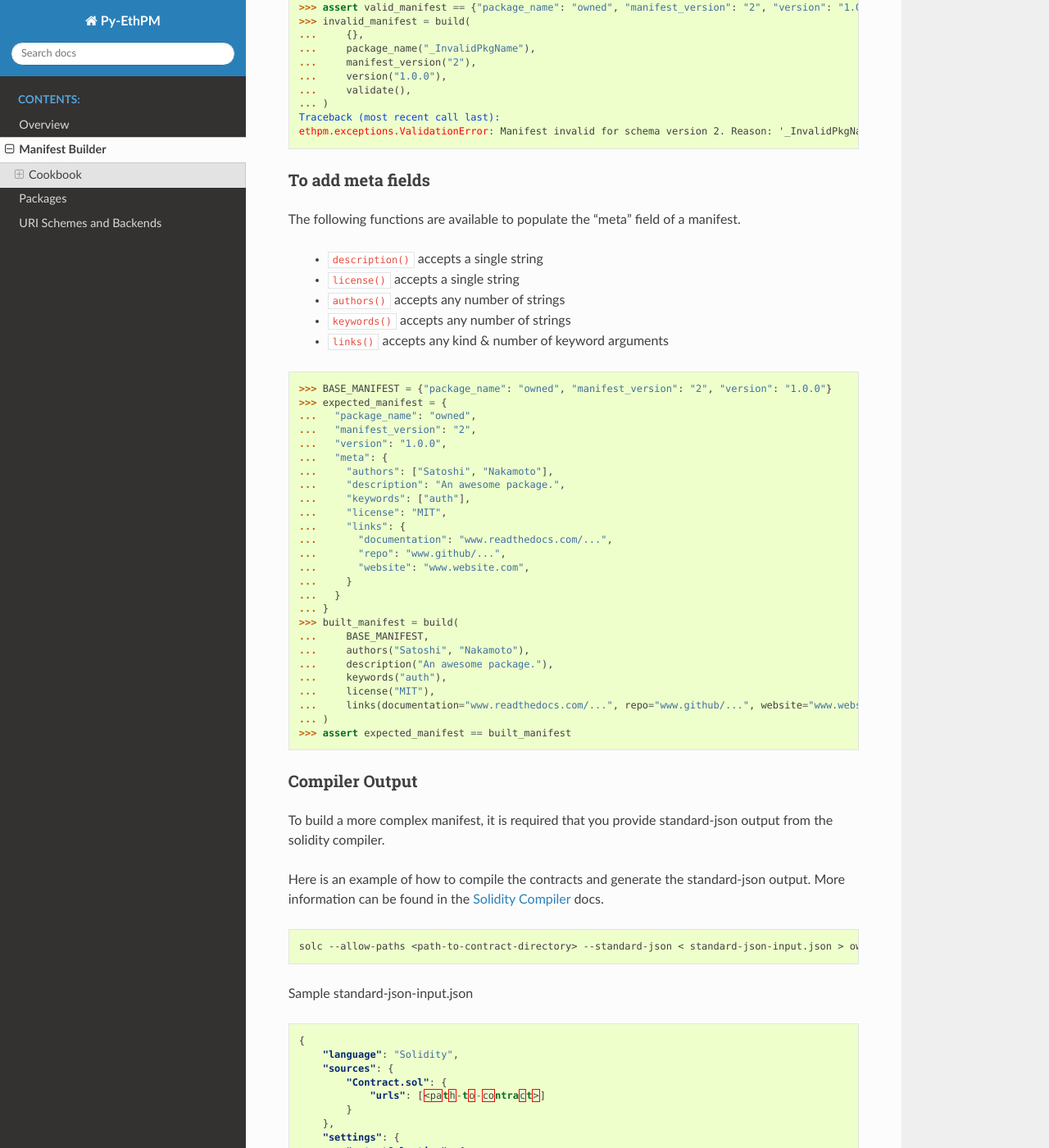
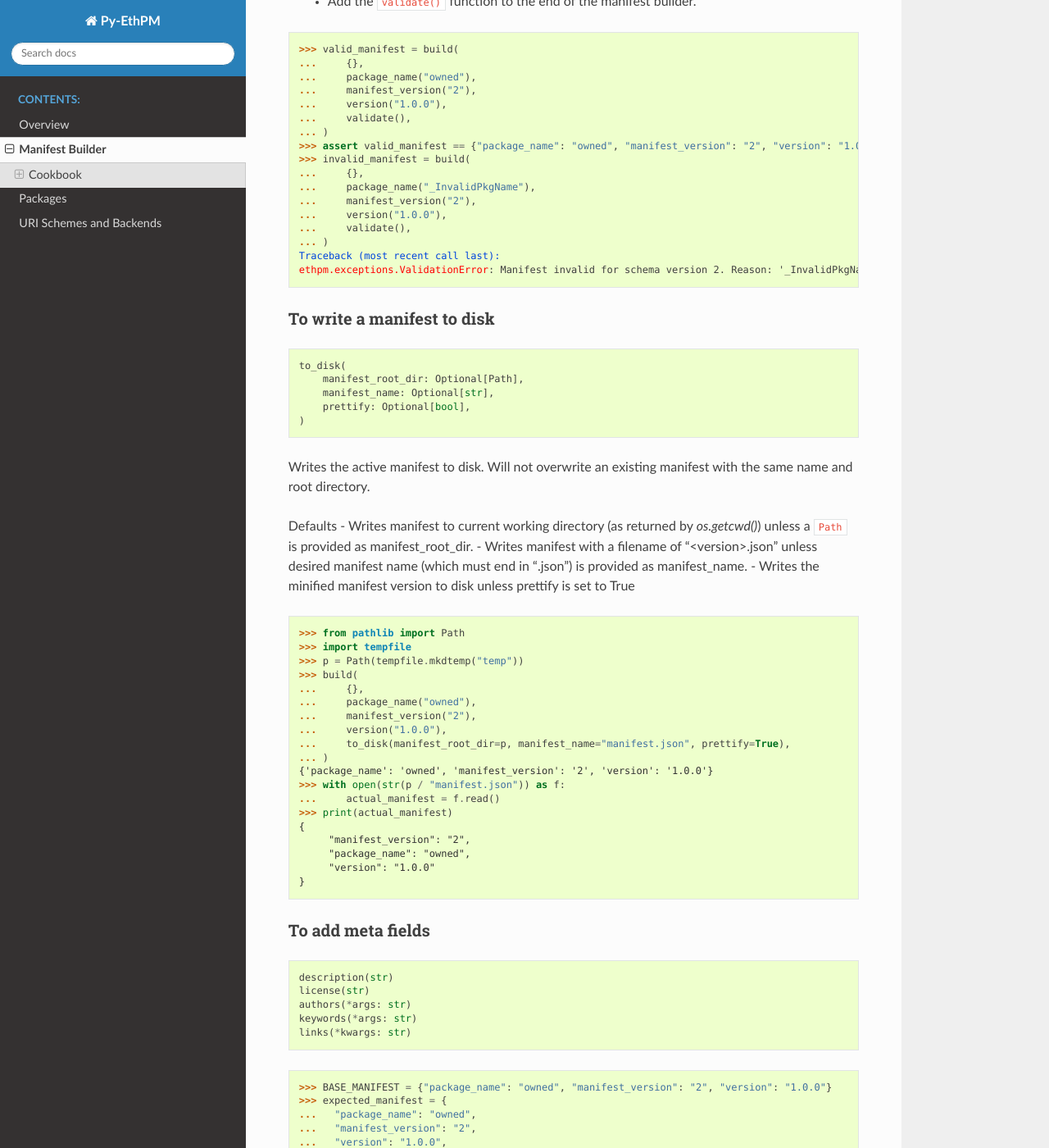
Before and after one commit to ethpm/py-ethpm, a Sphinx documentation site: the page built from docs/builder.rst, in a window 1280 px wide and 1400 px high, scrolled down 1666 px. Shown: the whole window at 82% size. Built offline with Sphinx 7.4.7 and the Read the Docs theme 2.0.0, drawn with Linux system fonts in a browser that asks for light colours; some of the changed text lies outside the part shown.

Commit message:
Write builder to_disk function

```diff
--- a/docs/builder.rst
+++ b/docs/builder.rst
@@ -10,10 +10,15 @@ Cookbook
 To create a simple manifest
 ~~~~~~~~~~~~~~~~~~~~~~~~~~~
 
-For all manifests, the following fields are *required*.
-    - ``package_name``      (i.e. "owned")
-    - ``version``           (i.e. "1.0.0")
-    - ``manifest_version``  (i.e. "2")
+For all manifests, the following ingredients are *required*.
+
+.. code:: python
+
+   {}
+   package_name(str)
+   version(str)
+   manifest_version(str)
+
 
 The builder (i.e. ``build()``) expects a dict as the first argument. This dict can be empty, or populated if you want to extend an existing manifest.
 
@@ -45,6 +50,10 @@ The builder (i.e. ``build()``) expects a dict as the first argument. This dict c
 To return a ``Package``
 ~~~~~~~~~~~~~~~~~~~~~~~
 
+.. code:: python
+
+   return_package(w3: Web3)
+
 By default, the manifest builder returns a dict representing the manifest. To return a ``Package`` instance (instantiated with the generated manifest) from the builder, add the ``return_package()`` builder function with a valid ``web3`` instance to the end of the builder.
 
 .. doctest::
@@ -63,9 +72,12 @@ By default, the manifest builder returns a dict representing the manifest. To re
    >>> assert isinstance(built_package, Package)
 
 
+To validate a manifest
+~~~~~~~~~~~~~~~~~~~~~~
 
-To validate the built manifest
-~~~~~~~~~~~~~~~~~~~~~~~~~~~~~~
+.. code:: python
+
+   validate()
 
 By default, the manifest builder does *not* perform any validation that the generated fields are correctly formatted. There are two ways to validate that the built manifest conforms to the EthPM V2 Specification.
     - Return a Package, which automatically runs validation.
@@ -92,16 +104,57 @@ By default, the manifest builder does *not* perform any validation that the gene
    ethpm.exceptions.ValidationError: Manifest invalid for schema version 2. Reason: '_InvalidPkgName' does not match '^[a-z][-a-z0-9]{0,255}$'
 
 
+To write a manifest to disk
+~~~~~~~~~~~~~~~~~~~~~~~~~~~
+
+.. code:: python
+
+   to_disk(
+       manifest_root_dir: Optional[Path],
+       manifest_name: Optional[str],
+       prettify: Optional[bool],
+   )
+
+
+Writes the active manifest to disk. Will not overwrite an existing manifest with the same name and root directory.
+
+Defaults
+- Writes manifest to current working directory (as returned by `os.getcwd()`) unless a ``Path`` is provided as manifest_root_dir.
+- Writes manifest with a filename of "<version>.json" unless desired manifest name (which must end in ".json") is provided as manifest_name.
+- Writes the minified manifest version to disk unless prettify is set to True
+
+.. doctest::
+
+   >>> from pathlib import Path
+   >>> import tempfile
+   >>> p = Path(tempfile.mkdtemp("temp"))
+   >>> build(
+   ...     {},
+   ...     package_name("owned"),
+   ...     manifest_version("2"),
+   ...     version("1.0.0"),
+   ...     to_disk(manifest_root_dir=p, manifest_name="manifest.json", prettify=True),
+   ... )
+   {'package_name': 'owned', 'manifest_version': '2', 'version': '1.0.0'}
+   >>> with open(str(p / "manifest.json")) as f:
+   ...     actual_manifest = f.read()
+   >>> print(actual_manifest)
+   {
+        "manifest_version": "2",
+        "package_name": "owned",
+        "version": "1.0.0"
+   }
+
 To add meta fields
 ~~~~~~~~~~~~~~~~~~
 
-The following functions are available to populate the "meta" field of a manifest.
+.. code:: python
 
-    - ``description()`` accepts a single string
-    - ``license()``     accepts a single string
-    - ``authors()``     accepts any number of strings
-    - ``keywords()``    accepts any number of strings
-    - ``links()``       accepts any kind & number of keyword arguments
+   description(str)
+   license(str)
+   authors(*args: str)
+   keywords(*args: str)
+   links(*kwargs: str)
 
 .. doctest::
 
@@ -171,6 +224,20 @@ The ``compiler_output`` as used in the following examples is the entire value of
 To add a source
 ~~~~~~~~~~~~~~~
 
+.. code:: python
+
+   inline_source(
+       contract_name: str,
+       compiler_output: Dict[str, Any],
+       package_root_dir: Optional[Path]
+   )
+   pin_source(
+       contract_name: str,
+       compiler_output: Dict[str, Any],
+       ipfs_backend: BaseIPFSBackend,
+       package_root_dir: Optional[Path]
+   )
+
 There are two ways to include a contract source in your manifest.
 
 Both strategies require that either . . .
@@ -233,6 +300,20 @@ To include the source as a content-addressed URI, ``Py-EthPM`` can pin your sour
 
 To add a contract type
 ~~~~~~~~~~~~~~~~~~~~~~
+
+.. code:: python
+
+   contract_type(
+       contract_name: str,
+       compiler_output: Dict[str, Any],
+       alias: Optional[str],
+       abi: Optional[bool],
+       compiler: Optional[bool],
+       contract_type: Optional[bool],
+       deployment_bytecode: Optional[bool],
+       natspec: Optional[bool],
+       runtime_bytecode: Optional[bool]
+   )
 
 The default behavior of the manifest builder's ``contract_type()`` function is to populate the manifest with all of the contract type data found in the ``compiler_output``.
 
```
Also changed, not shown: 3 other files.
